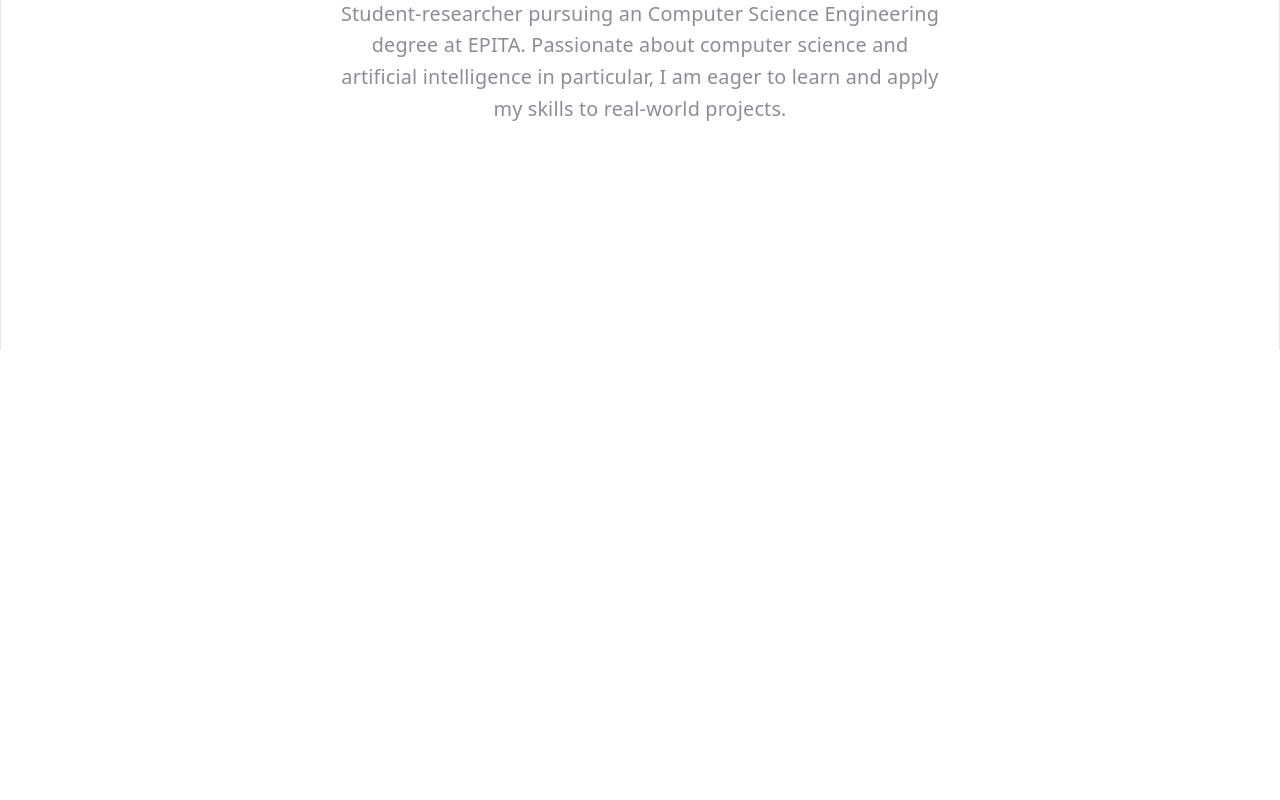
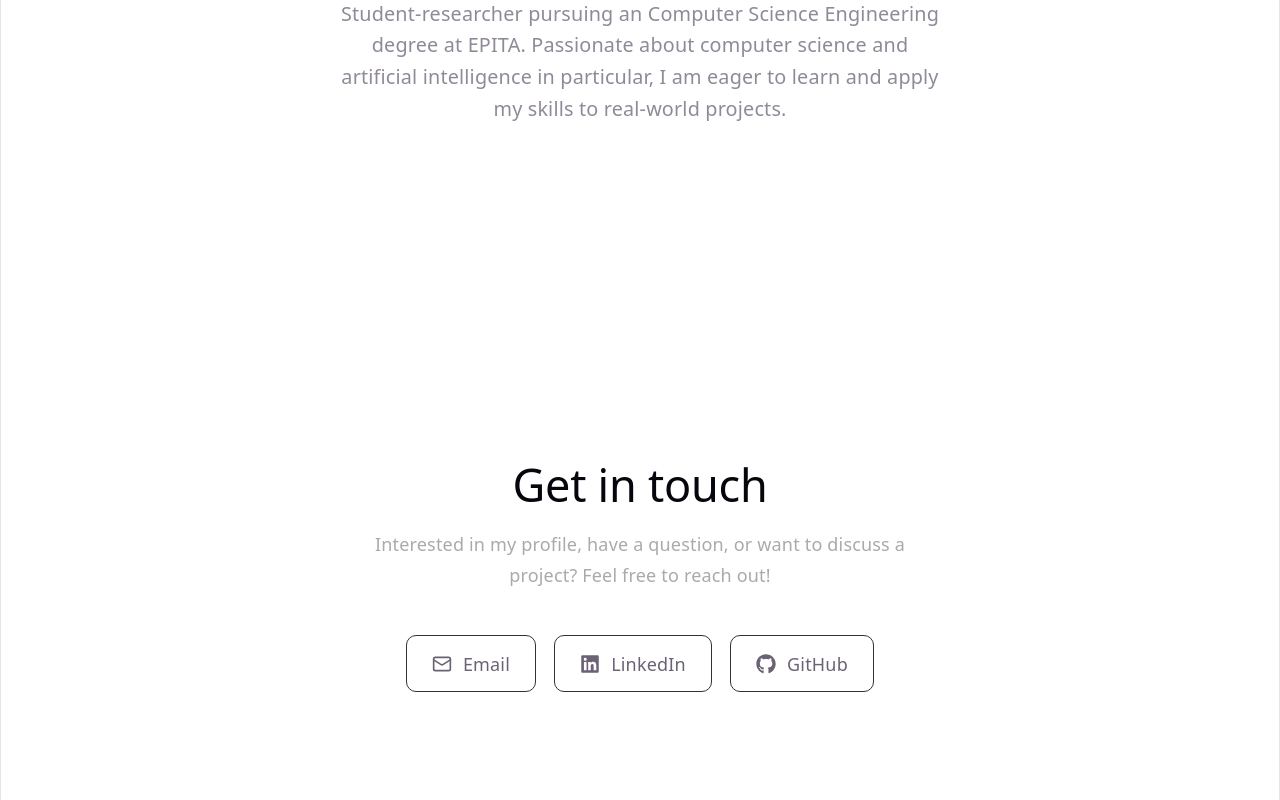
Before and after one commit to Vorpalin/Vorpalin.github.io, a React (Vite) app: page / in a window 1280 px wide. Shown: the part 660-1460 px from the top of the page. Before the commit the page ends 1010 px from the top, so only its background shows below. Built offline with nearby package versions, Linux system fonts and the light colour scheme.

Commit message:
feat: add contact section

```diff
--- a/package.json
+++ b/package.json
@@ -10,8 +10,10 @@
     "preview": "vite preview"
   },
   "dependencies": {
+    "lucide-react": "^1.33.0",
     "react": "^19.2.8",
-    "react-dom": "^19.2.8"
+    "react-dom": "^19.2.8",
+    "react-icons": "^5.7.0"
   },
   "devDependencies": {
     "@eslint/js": "^10.0.1",
--- /dev/null
+++ b/src/components/Contact/Contact.css
@@ -0,0 +1,160 @@
+.contact {
+    text-align: center;
+    padding: 6rem 2rem;
+}
+
+.contact h2 {
+    font-size: 2.5rem;
+    margin-bottom: 1rem;
+}
+
+.contact p {
+    max-width: 600px;
+    margin: 0 auto 2.5rem;
+    color: #aaa;
+    line-height: 1.7;
+}
+
+.contact-links {
+    display: flex;
+    justify-content: center;
+    align-items: center;
+    gap: 1rem;
+    flex-wrap: wrap;
+}
+
+.contact-link {
+    position: relative;
+    overflow: hidden;
+
+    display: flex;
+    align-items: center;
+    gap: 0.6rem;
+
+    padding: 0.8rem 1.4rem;
+
+    color: inherit;
+    text-decoration: none;
+
+    border: 1px solid #333;
+    border-radius: 10px;
+
+    transition:
+        transform 0.25s ease,
+        border-color 0.25s ease,
+        box-shadow 0.25s ease;
+}
+
+.contact-link::before {
+    content: "";
+
+    position: absolute;
+    top: 0;
+    left: -100%;
+
+    width: 100%;
+    height: 100%;
+
+    background: linear-gradient(
+        90deg,
+        transparent,
+        rgba(255, 255, 255, 0.08),
+        transparent
+    );
+
+    transition: left 0.5s ease;
+}
+
+.contact-link:hover::before {
+    left: 100%;
+}
+
+.contact-link:hover {
+    transform: translateY(-4px);
+    border-color: #777;
+
+    box-shadow: 0 8px 25px rgba(0, 0, 0, 0.25);
+}
+
+.contact-link svg,
+.contact-link span {
+    position: relative;
+    z-index: 1;
+}
+
+.contact-link svg {
+    transition: transform 0.3s ease;
+}
+
+/* Email */
+.contact-link:nth-child(1):hover svg {
+    animation: mail-bounce 0.6s ease;
+}
+
+/* LinkedIn */
+.contact-link:nth-child(2):hover svg {
+    animation: linkedin-bounce 0.6s ease;
+}
+
+/* GitHub */
+.contact-link:nth-child(3):hover svg {
+    animation: github-shake 0.6s ease;
+}
+
+@keyframes mail-bounce {
+    0% {
+        transform: rotate(0);
+    }
+
+    30% {
+        transform: rotate(-12deg);
+    }
+
+    60% {
+        transform: rotate(12deg);
+    }
+
+    100% {
+        transform: rotate(0);
+    }
+}
+
+@keyframes linkedin-bounce {
+    0% {
+        transform: translateY(0);
+    }
+
+    30% {
+        transform: translateY(-5px);
+    }
+
+    60% {
+        transform: translateY(2px);
+    }
+
+    100% {
+        transform: translateY(0);
+    }
+}
+
+@keyframes github-shake {
+    0% {
+        transform: rotate(0);
+    }
+
+    25% {
+        transform: rotate(-8deg);
+    }
+
+    50% {
+        transform: rotate(8deg);
+    }
+
+    75% {
+        transform: rotate(-4deg);
+    }
+
+    100% {
+        transform: rotate(0);
+    }
+}
--- a/src/components/Contact/Contact.tsx
+++ b/src/components/Contact/Contact.tsx
@@ -1,6 +1,47 @@
+import { Mail } from "lucide-react";
+import { FaGithub, FaLinkedin } from "react-icons/fa";
+
+import "./Contact.css";
+
 function Contact() {
     return (
-        <section id="contact" className="section">
+        <section id="contact" className="contact">
+            <h2>Get in touch</h2>
+
+            <p>
+                Interested in my profile, have a question, or want to discuss
+                a project? Feel free to reach out!
+            </p>
+
+            <div className="contact-links">
+                <a
+                    href="mailto:alexis.mialon69@gmail.com"
+                    className="contact-link"
+                >
+                    <Mail size={20} />
+                    <span>Email</span>
+                </a>
+
+                <a
+                    href="https://www.linkedin.com/in/alexis-mialon-79117b329/"
+                    target="_blank"
+                    rel="noopener noreferrer"
+                    className="contact-link"
+                >
+                    <FaLinkedin size={20} />
+                    <span>LinkedIn</span>
+                </a>
+
+                <a
+                    href="https://github.com/Vorpalin"
+                    target="_blank"
+                    rel="noopener noreferrer"
+                    className="contact-link"
+                >
+                    <FaGithub size={20} />
+                    <span>GitHub</span>
+                </a>
+            </div>
         </section>
     );
 }
```
Also changed, not shown: 1 other file (tests, documents, lock files or other folders).
